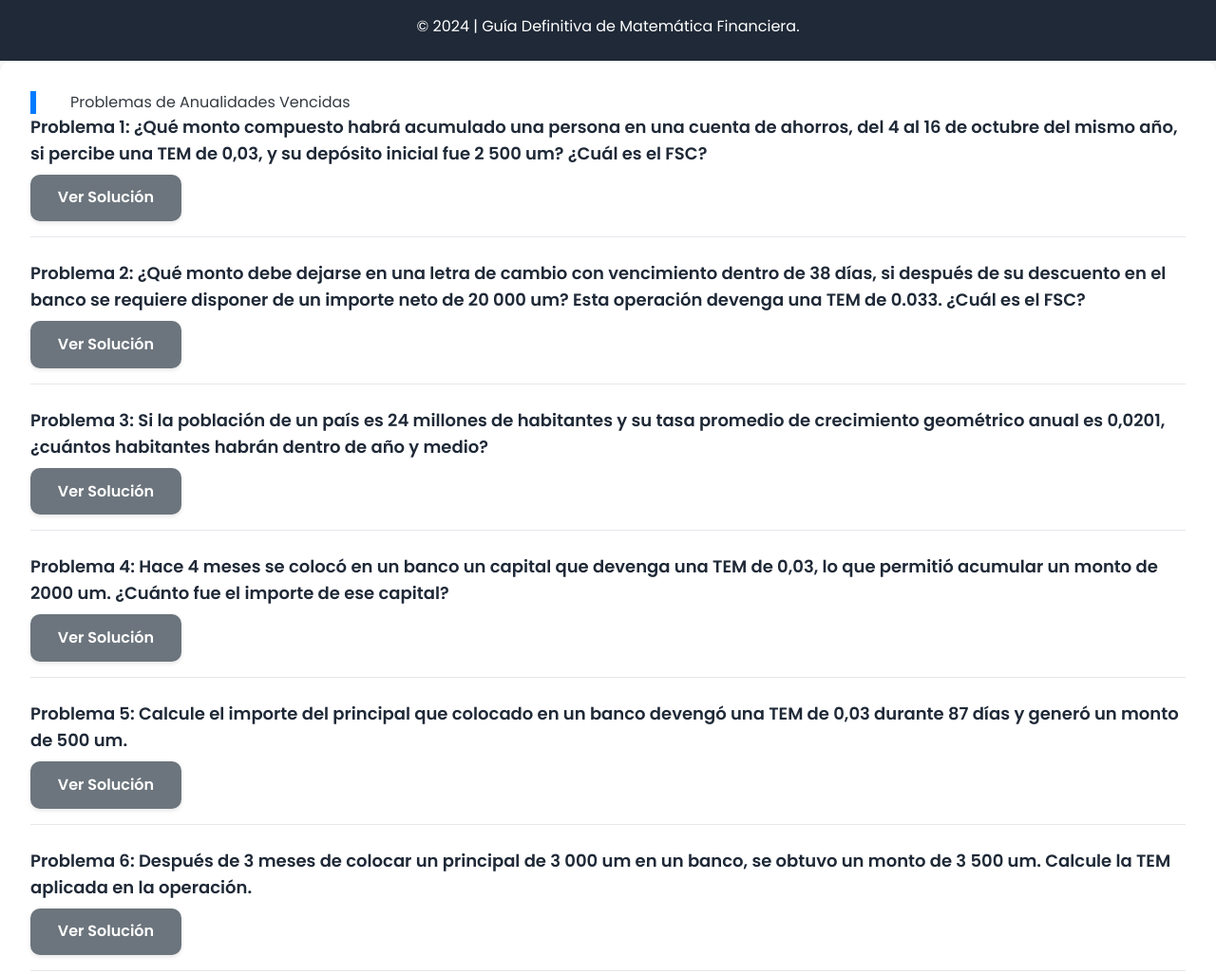
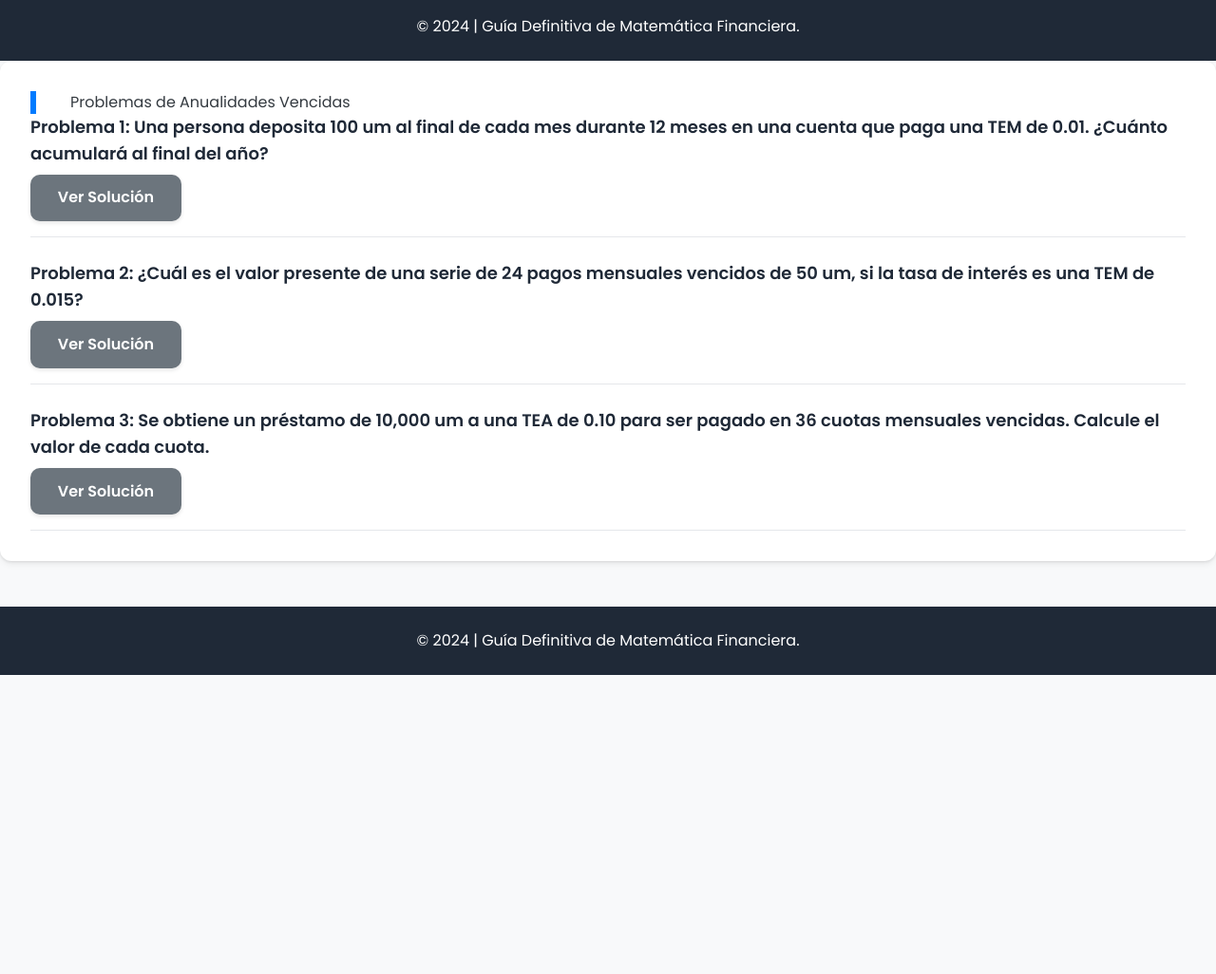
Before and after one commit to MisaelErik/mate, a plain HTML site: page anualidades-vencidas.html in a window 1280 px wide. Shown: the part 7060-8086 px from the top of the page at 95% size. After the commit the page ends 7771 px from the top, so only its background shows below. Drawn offline with nearby package versions, Linux system fonts and the light colour scheme; some icons are missing.

Commit message:
Update anualidades-vencidas.html

```diff
--- a/anualidades-vencidas.html
+++ b/anualidades-vencidas.html
@@ -208,13 +208,12 @@
     <script src="js/problems.js"></script>
     <script src="js/main.js"></script>
     <script>
-    // Espera a que el DOM esté listo
     document.addEventListener('DOMContentLoaded', function() {
-        // Verifica que el array de problemas exista
-        if (typeof compoundProblems !== 'undefined') {
+        // Verifica que el array de problemas de anualidades vencidas exista
+        if (typeof anualidadesVencidasProblems !== 'undefined') {
             const container = document.getElementById('anualidades-vencidas-problems-container');
             if (container) {
-                container.innerHTML = compoundProblems.map((problem, idx) => `
+                container.innerHTML = anualidadesVencidasProblems.map((problem, idx) => `
                     <div class="border-b pb-4 mb-4">
                         <h4 class="text-lg font-semibold mb-2">Problema ${idx + 1}: ${problem.question}</h4>
                         <button onclick="document.getElementById('solution-${problem.id}').classList.toggle('hidden')" class="btn btn-secondary btn-sm">
```
